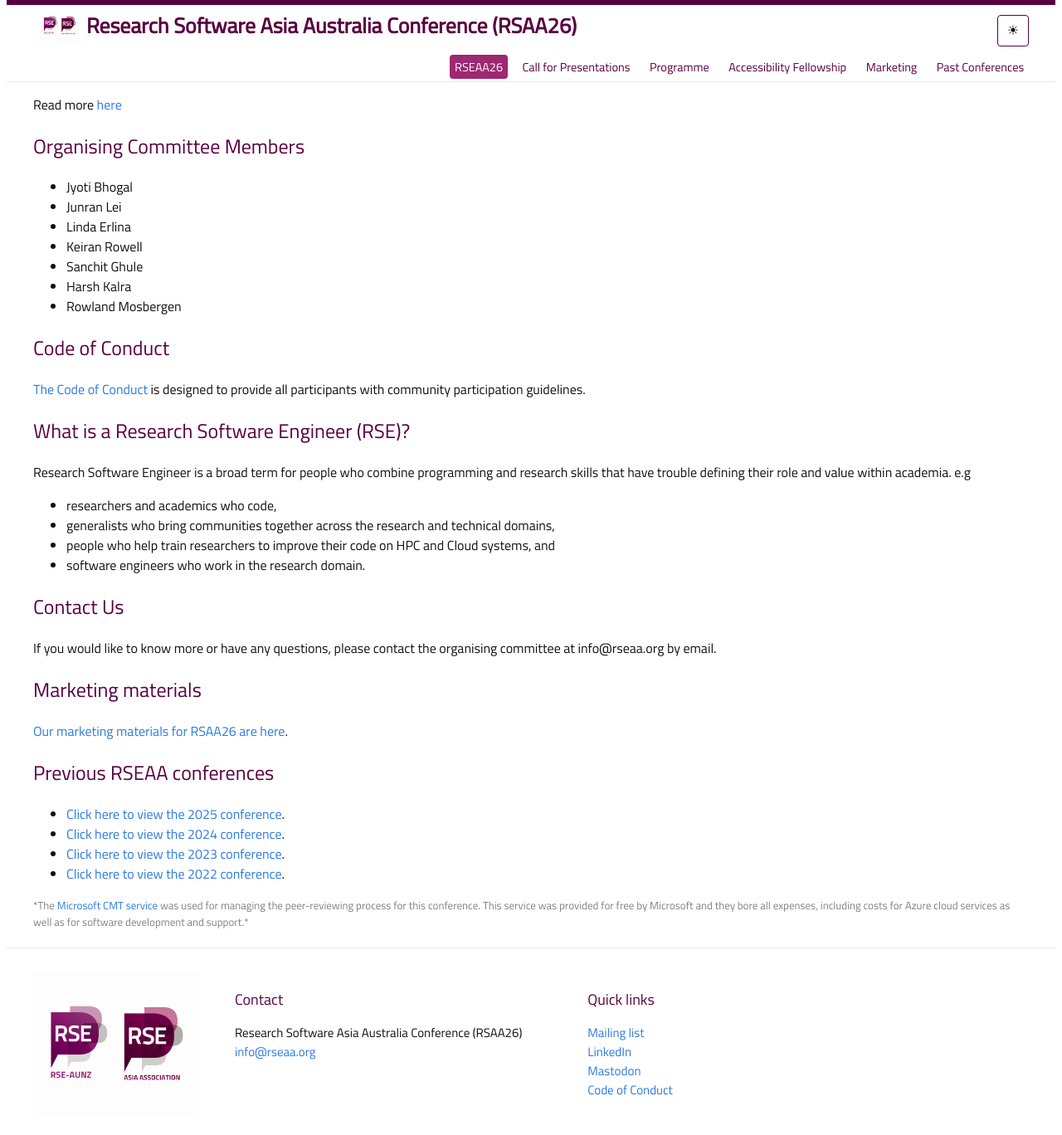
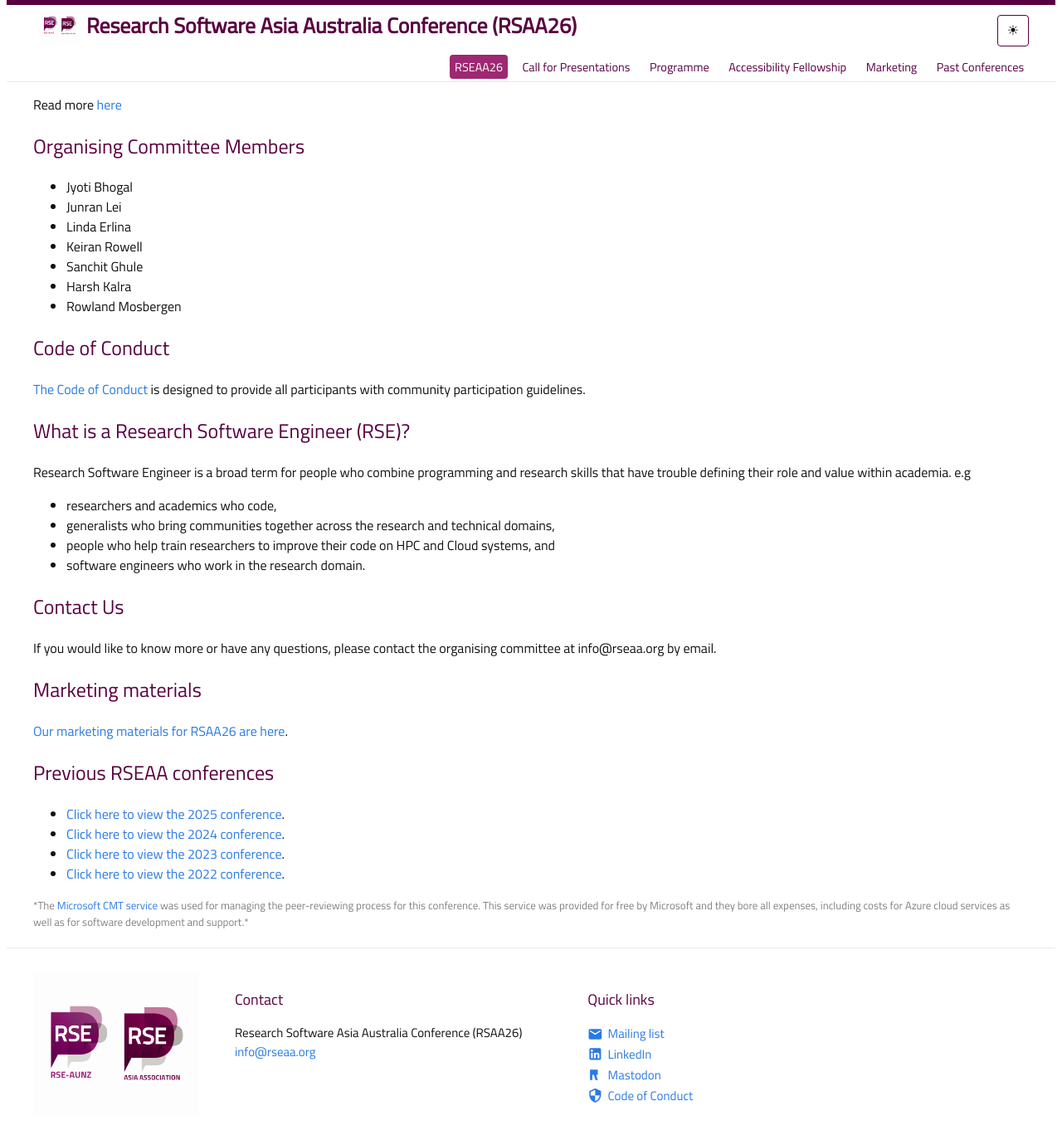
Before and after one commit to RSEAA/RSEAA.github.io, a Jekyll site: the page built from index.md, in a window 1280 px wide and 1400 px high, scrolled down 2068 px. Shown: the top 1368 px of the window at 83% size. Built offline with Jekyll 4.4.1, drawn with Linux system fonts in a browser that asks for light colours.

Commit message:
addssocial media icons updates ignorefiles list

```diff
--- a/_includes/footer.html
+++ b/_includes/footer.html
@@ -16,10 +16,10 @@
       <div class="footer-col footer-col-3">
         <h3 class="footer-heading">Quick links</h3>
         <ul class="social-media-list">
-          <li><a href="https://forms.gle/6YdKBMNX19vniVmk8" title="Mailing list">Mailing list</a></li>
-          <li><a href="https://www.linkedin.com/company/rseaa/" title="LinkedIn">LinkedIn</a></li>
-          <li><a href="https://fediverse.au/@RSEAA" title="Mastodon">Mastodon</a></li>
-          <li><a href="https://rse-aunz.github.io/code-of-conduct" title="Code of Conduct">Code of Conduct</a></li>
+          <li><a href="https://forms.gle/6YdKBMNX19vniVmk8" title="Mailing list"><span class="social-icon" aria-hidden="true"><svg xmlns="http://www.w3.org/2000/svg" width="20" height="20" viewBox="0 0 24 24" fill="currentColor"><path d="M20 4H4c-1.1 0-2 .9-2 2v12c0 1.1.9 2 2 2h16c1.1 0 2-.9 2-2V6c0-1.1-.9-2-2-2zm0 4l-8 5-8-5V6l8 5 8-5v2z"/></svg></span> Mailing list</a></li>
+          <li><a href="https://www.linkedin.com/company/rseaa/" title="LinkedIn"><span class="social-icon" aria-hidden="true"><svg xmlns="http://www.w3.org/2000/svg" width="20" height="20" viewBox="0 0 24 24" fill="currentColor"><path d="M19 3a2 2 0 0 1 2 2v14a2 2 0 0 1-2 2H5a2 2 0 0 1-2-2V5a2 2 0 0 1 2-2h14m-.5 15.5v-5.3a3.26 3.26 0 0 0-3.26-3.26c-.85 0-1.84.52-2.32 1.3v-1.11h-2.79v8.37h2.79v-4.93c0-.77.62-1.4 1.39-1.4a1.4 1.4 0 0 1 1.4 1.4v4.93h2.79M6.88 8.56a1.68 1.68 0 0 0 1.68-1.68c0-.93-.75-1.69-1.68-1.69a1.69 1.69 0 0 0-1.69 1.69c0 .93.76 1.68 1.69 1.68m1.39 9.94v-8.37H5.5v8.37h2.77z"/></svg></span> LinkedIn</a></li>
+          <li><a href="https://fediverse.au/@RSEAA" title="Mastodon"><span class="social-icon" aria-hidden="true"><svg xmlns="http://www.w3.org/2000/svg" width="20" height="20" viewBox="0 0 24 24" fill="currentColor"><path d="M4 4v16h3.5V12h2.5l2.5 8h3.5l-2.5-8h2.5V4H4z"/></svg></span> Mastodon</a></li>
+          <li><a href="https://rse-aunz.github.io/code-of-conduct" title="Code of Conduct"><span class="social-icon" aria-hidden="true"><svg xmlns="http://www.w3.org/2000/svg" width="20" height="20" viewBox="0 0 24 24" fill="currentColor"><path d="M12 1L3 5v6c0 5.55 3.84 10.74 9 12 5.16-1.26 9-6.45 9-12V5l-9-4zm0 10.99h7c-.53 4.12-3.28 7.79-7 8.94V12H5V6.3l7-3.11v8.8z"/></svg></span> Code of Conduct</a></li>
         </ul>
       </div>
     </div>
--- a/assets/css/rse-aunz.css
+++ b/assets/css/rse-aunz.css
@@ -277,6 +277,24 @@
 .site-footer .contact-list,
 .site-footer .social-media-list { list-style: none; margin-left: 0; padding-left: 0; }
 
+.site-footer .social-media-list a {
+	display: inline-flex;
+	align-items: center;
+	gap: 0.35rem;
+}
+.site-footer .social-icon {
+	flex-shrink: 0;
+	width: 1.25em;
+	height: 1.25em;
+	line-height: 1;
+}
+.site-footer .social-icon svg {
+	width: 100%;
+	height: 100%;
+	fill: currentColor;
+	vertical-align: top;
+}
+
 .footer-logo { display: inline-block; }
 .footer-logo img { width: 200px; height: auto; }
 
```
Also changed, not shown: 4 other files.
